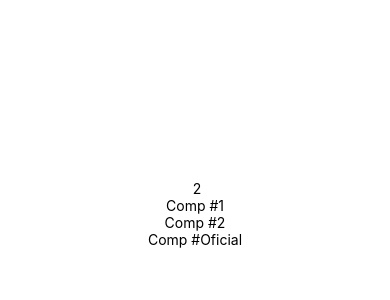
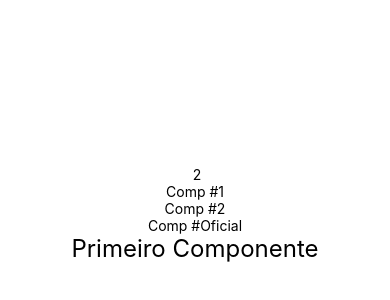
Before and after one commit to joaomotajr/curso-react-exercicios, a React Native app: screen / in a window 390 px wide. Shown: the part 208-508 px from the top of the page. Built offline with nearby package versions, Linux system fonts and the light colour scheme.

Commit message:
fix/ajuste-component-primeiro

```diff
--- a/src/components/Primeiro.tsx
+++ b/src/components/Primeiro.tsx
@@ -1,9 +1,9 @@
 import React from "react";
 import { Text } from "react-native";
-import estilo from './estilo'
+import Estilo from './estilo'
 
-export default() => {
-    <Text style={estilo.txtG} >
-        Primeiro Componente
+export default () => (
+    <Text style={Estilo.txtG} >
+    Primeiro Componente
     </Text>
-}
+)
```
